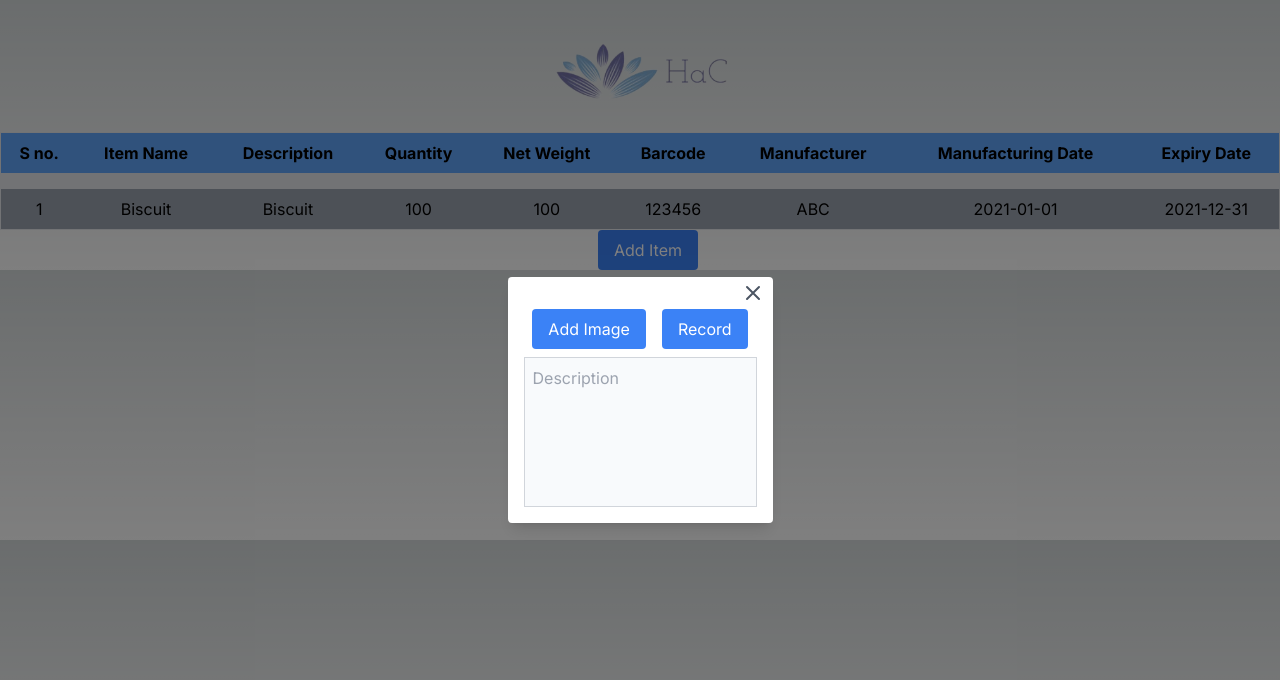
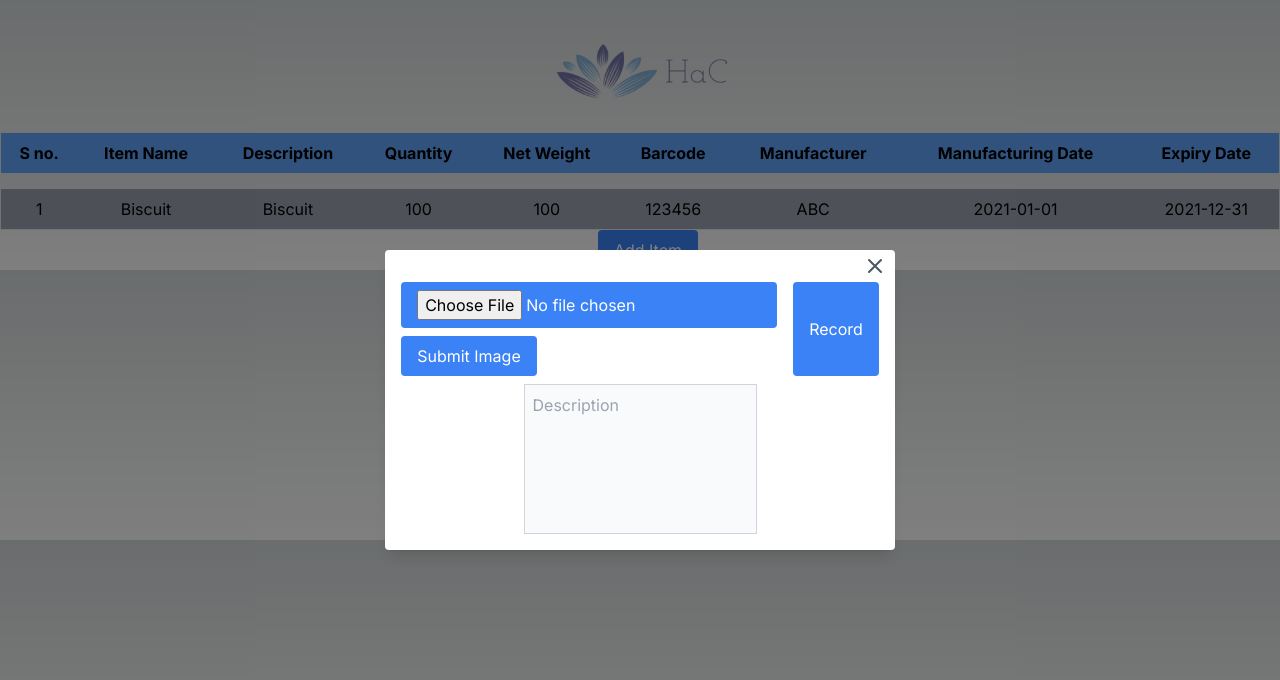
Before and after one commit to stonerrb/hackiiitv, a Next.js app: page / in a window 1280 px wide. Both pictures are taken after a click on the button "Add Item". Shown: the top 680 px of the page. Built offline with nearby package versions, Linux system fonts and the light colour scheme.

Commit message:
image_done

```diff
--- a/app/add.js
+++ b/app/add.js
@@ -38,6 +38,7 @@ const Add = () => {
 const AddOptionsPopup = ({ handleClose }) => {
   const [description, setDescription] = useState("");
   const [recordOption, setRecordOption] = useState("video");
+  const [selectedFile, setSelectedFile] = useState(null);
 
   const toggleRecordOption = (type) => {
     return () => {
@@ -47,6 +48,27 @@ const AddOptionsPopup = ({ handleClose }) => {
 
   const handleDescriptionChange = (event) => {
     setDescription(event.target.value);
+  };
+
+  const handleFileChange = (event) => {
+    const file = event.target.files[0];
+    setSelectedFile(file);
+  };
+
+  const handleSubmit = (event) => {
+    event.preventDefault(); // Prevent the default form submission behavior
+    if (selectedFile && selectedFile.type.startsWith("image/")) {
+      const reader = new FileReader();
+
+      reader.onloadend = () => {
+        console.log("Base64 String Image:", reader.result);
+        handleClose("image", description);
+      };
+
+      reader.readAsDataURL(selectedFile);
+    } else {
+      console.error("Please select an image file.");
+    }
   };
 
   return (
@@ -73,18 +95,24 @@ const AddOptionsPopup = ({ handleClose }) => {
         </button>
 
         <div className="flex space-x-4 mt-4">
-          <button
-            className="block mb-2 px-4 py-2 bg-blue-500 text-white rounded hover:bg-blue-700"
-            onClick={() => handleClose("image", description)}
-          >
-            Add Image
-          </button>
+          <form onSubmit={handleSubmit}>
+            <input
+              type="file"
+              accept="image/*"
+              onChange={handleFileChange}
+              className="block mb-2 px-4 py-2 bg-blue-500 text-white rounded hover:bg-blue-700"
+            />
+            <button
+              className="block mb-2 px-4 py-2 bg-blue-500 text-white rounded hover:bg-blue-700"
+              type="submit"
+            >
+              Submit Image
+            </button>
+          </form>
 
           <button
             className={`block mb-2 px-4 py-2 ${
-              recordOption === "audio"
-                ? "bg-green-500"
-                : "bg-blue-500"
+              recordOption === "audio" ? "bg-green-500" : "bg-blue-500"
             } text-white rounded hover:bg-blue-700`}
             onClick={toggleRecordOption("audio")}
           >
--- a/app/utils/AudioRecorder.jsx
+++ b/app/utils/AudioRecorder.jsx
@@ -47,6 +47,15 @@ const AudioRecorder = () => {
       const audioBlob = new Blob(audioChunks, { type: mimeType });
       const audioUrl = URL.createObjectURL(audioBlob);
       setAudio(audioUrl);
+
+      // Create a FileReader instance to read the blob as a base64 string
+      const reader = new FileReader();
+      reader.onloadend = () => {
+        // Log the base64 string
+        console.log("Base64 Audio:",reader.result);
+      };
+      reader.readAsDataURL(audioBlob);
+
       setAudioChunks([]);
     };
   };
```
